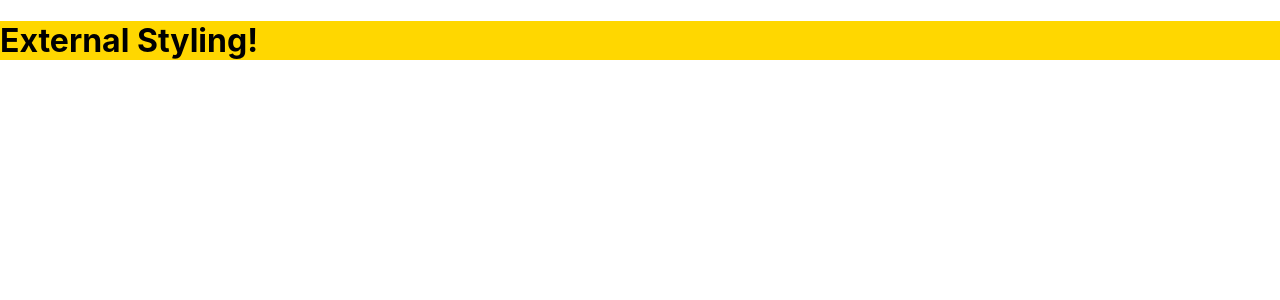
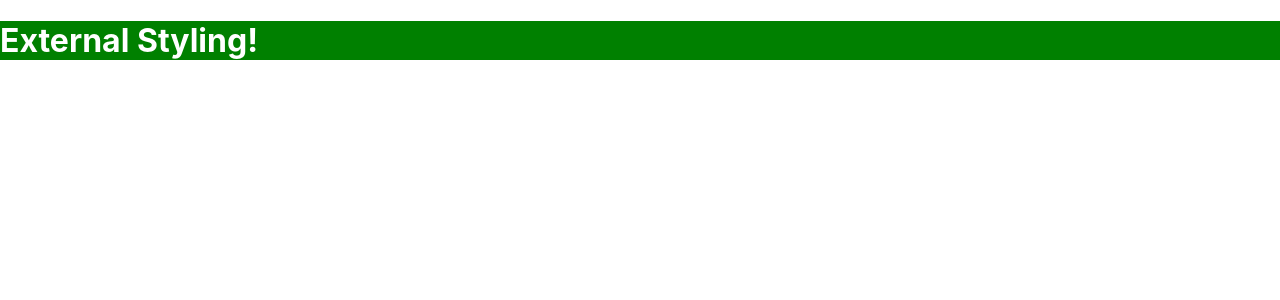
Before and after one commit to Surajpawar83/my-app, a React (Create React App) app: page / in a window 1280 px wide. Shown: the top 300 px of the page. Built offline with nearby package versions, Linux system fonts and the light colour scheme.

Commit message:
styling-external

```diff
--- a/src/index.css
+++ b/src/index.css
@@ -1,6 +1,6 @@
 .beautify {
-  background-color: gold;
-  color: black;
+  color: white;
+  background-color: green;
 }
 
 body {
```
